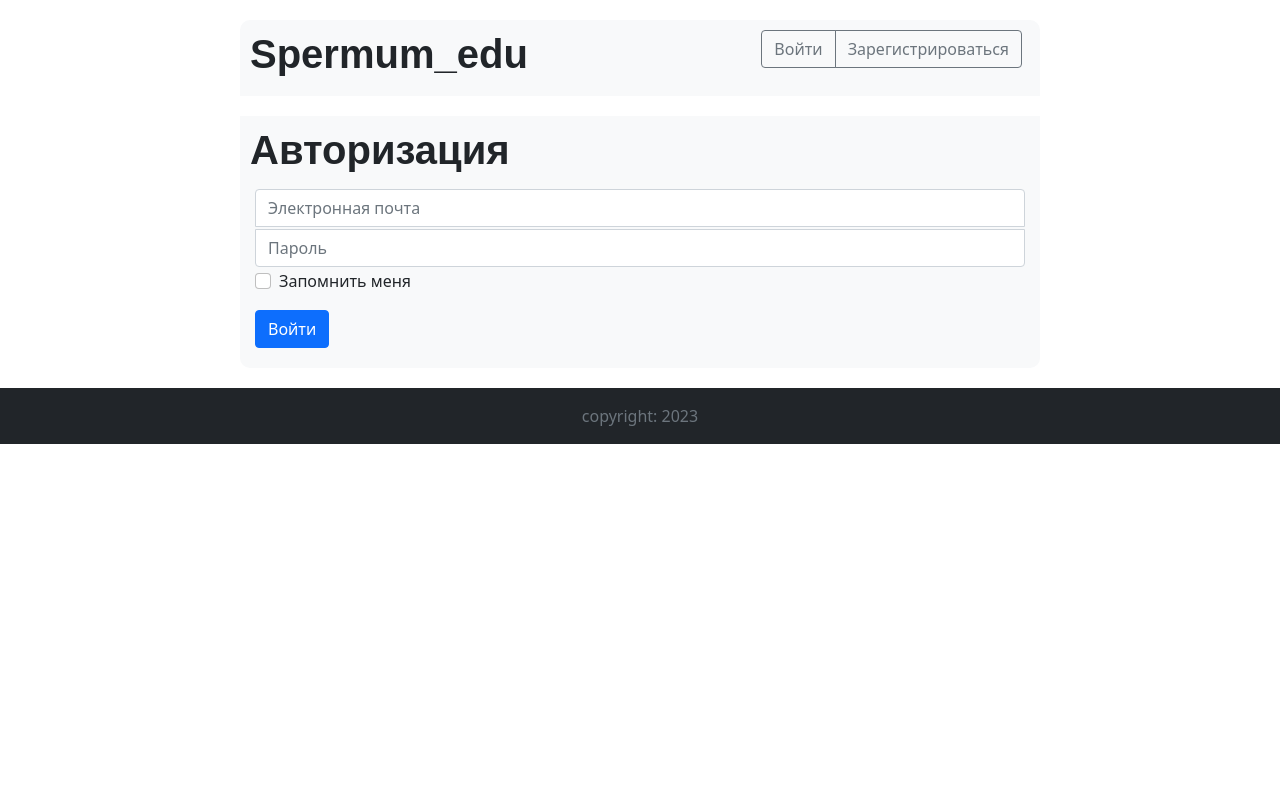
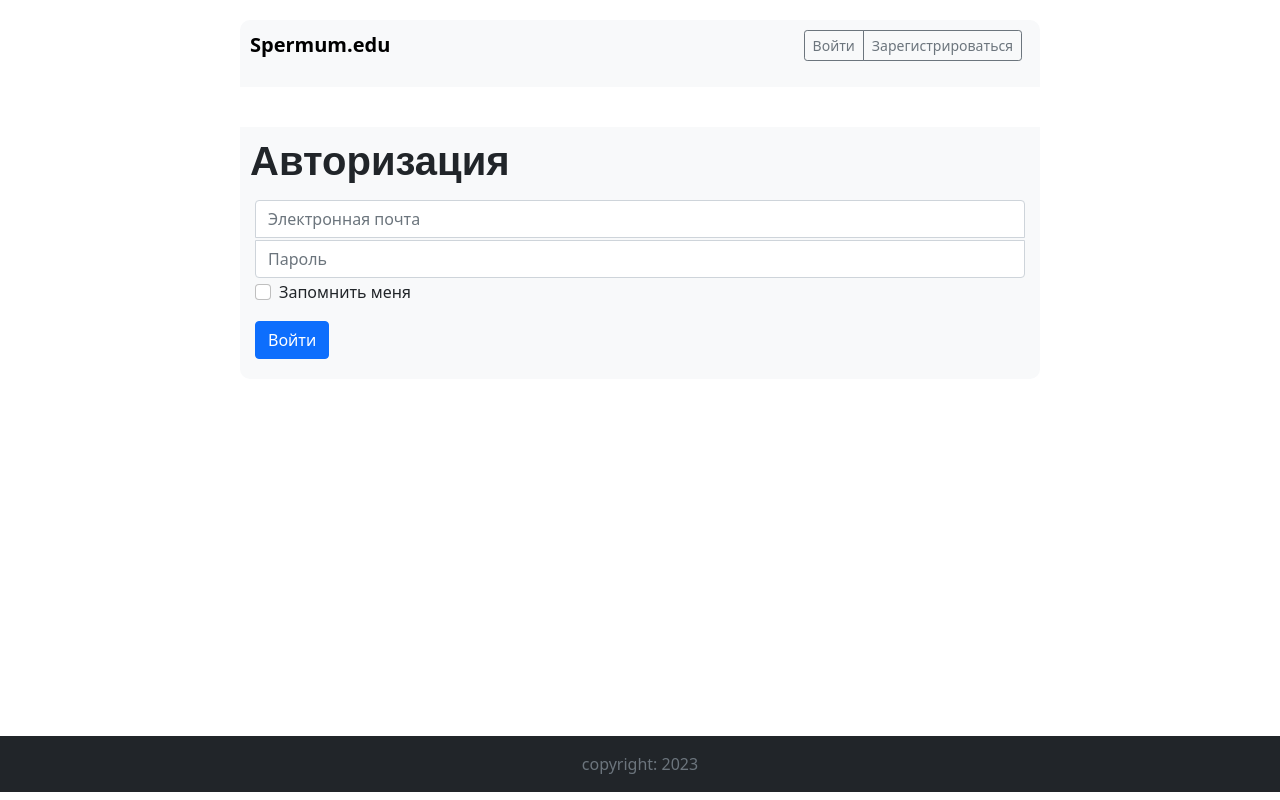
Before and after one commit to xtern0o/edu_boost_project, a Flask app: page /login in a window 1280 px wide. Run offline with Flask 3, Linux system fonts and the light colour scheme.

Commit message:
navbar rework + bug fixes login

```diff
--- a/data/users.py
+++ b/data/users.py
@@ -20,6 +20,7 @@ class Users(SqlAlchemyBase):
     id = sqlalchemy.Column(sqlalchemy.Integer, autoincrement=True, primary_key=True)
     password = sqlalchemy.Column(sqlalchemy.String)
     email = sqlalchemy.Column(sqlalchemy.String)
+    remember = sqlalchemy.Column(sqlalchemy.Boolean)
     first_name = sqlalchemy.Column(sqlalchemy.String)
     second_name = sqlalchemy.Column(sqlalchemy.String)
     profile_photo = sqlalchemy.Column(sqlalchemy.BLOB, default=None)
--- a/main.py
+++ b/main.py
@@ -38,8 +38,15 @@ def login():
             if user.check_password(form.password.data):
                 login_user(user, remember=form.remember_me.data)
                 return redirect(f"/profile/{user.id}")
-            return render_template("login.html", message="Неверный логин или пароль", form=form)
+            return render_template("login.html", title="Авторизация", message="Неверный логин или пароль", form=form)
+        return render_template("login.html", title="Авторизация", message="Неверный логин или пароль", form=form)
     return render_template("login.html", title="Авторизация", form=form)
+
+
+@app.route("/logout")
+def logout():
+    logout_user()
+    return redirect("/")
 
 
 if __name__ == '__main__':
--- a/static/css/style.css
+++ b/static/css/style.css
@@ -1,3 +1,11 @@
+html,
+body {
+    height: 100%;
+}
+* {
+  margin: 0;
+  padding: 0;
+}
 h1 {
     text-align: left;
     font-weight: bold;
@@ -69,3 +77,38 @@ table {
 .form-child {
     margin: 2px auto;
 }
+.message-block {
+    overflow: auto;
+    margin-bottom: 15px;
+    height: 400px;
+    border: solid;
+    border-radius: 4px;
+    border-color: grey;
+    background: white;
+}
+.content {
+  flex: 1 0 auto;
+}
+.wrapper {
+  display: flex;
+  flex-direction: column;
+  height: 100%;
+}
+.footer {
+    flex: 0 0 auto;
+}
+h2.text-by-left {
+    text-align: left;
+}
+by-right-side {
+    text-align: right;
+}
+.nowrap {
+    display: inline;
+}
+.navbar-title {
+    text-align: left;
+    font-weight: bold;
+    font-family: "Arial", serif;
+    font-size: 40px;
+}
--- a/templates/base.html
+++ b/templates/base.html
@@ -10,11 +10,15 @@
     <link rel="stylesheet" type="text/css" href="{{ url_for('static', filename='css/style.css') }}">
 </head>
 <body>
+<div class="wrapper">
     <header>
         <div class="classic-container bg-light bottom-decoration">
+            <div class="container-fluid">
+
+            </div>
             <div class="row">
                 <div class="col">
-                <h1>Spermum_edu</h1>
+                    <a class="navbar-brand fw-bold" style="color: black" href="/">Spermum.edu</a>
                 </div>
                 <div class="col">
                     <div class="d-grid gap-2 d-md-flex justify-content-md-end">
@@ -26,15 +30,18 @@
                             <ul class="dropdown-menu">
                                 <li><a class="dropdown-item" href="/profile">Личный кабинет</a></li>
                                 <li><a class="dropdown-item" href="/chat">Чат</a></li>
-                                <li><hr class="dropdown-divider"></li>
+                                <li>
+                                    <hr class="dropdown-divider">
+                                </li>
                                 <li><a class="dropdown-item" href="/logout">Выйти</a></li>
                             </ul>
                         </li>
                         {% else %}
                         <div class="btn-toolbar mb-3" role="toolbar">
                             <div class="btn-group me-2" role="group">
-                                <a type="button" class="btn btn-outline-secondary" href="/login">Войти</a>
-                                <a type="button" class="btn btn-outline-secondary" href="/register">Зарегистрироваться</a>
+                                <a type="button" class="btn btn-sm btn-outline-secondary" href="/login">Войти</a>
+                                <a type="button" class="btn btn-sm btn-outline-secondary"
+                                   href="/register">Зарегистрироваться</a>
                             </div>
                         </div>
                         {% endif %}
@@ -43,14 +50,19 @@
             </div>
         </div>
     </header>
-<section class="container-fluid flex-grow-1">
+
+    <main class="container-fluid flex-grow-1 content">
         <div class="classic-container bg-light upper-decoration">
             {% block content %}
             {% endblock %}
         </div>
-</section>
-<footer>
+    </main>
+    <footer class="footer">
         <p class="p-3 mb-2 bg-dark text-muted text-center fs-6" style="margin-bottom: 0;">copyright: 2023</p>
     </footer>
+
+</div>
+<script src="https://cdn.jsdelivr.net/npm/@popperjs/core@2.11.7/dist/umd/popper.min.js" integrity="sha384-zYPOMqeu1DAVkHiLqWBUTcbYfZ8osu1Nd6Z89ify25QV9guujx43ITvfi12/QExE" crossorigin="anonymous"></script>
+<script src="https://cdn.jsdelivr.net/npm/bootstrap@5.3.0-alpha3/dist/js/bootstrap.min.js" integrity="sha384-Y4oOpwW3duJdCWv5ly8SCFYWqFDsfob/3GkgExXKV4idmbt98QcxXYs9UoXAB7BZ" crossorigin="anonymous"></script>
 </body>
 </html>
--- a/templates/login.html
+++ b/templates/login.html
@@ -24,11 +24,13 @@
     </div>
     <div class="form-group">
         {{ form.submit(class="btn btn-primary") }}
-        {% if message %}
+    </div>
+    {% if message %}
+    <div class="form-group">
         <div class="alert alert-dark form-child">
             {{ message }}
         </div>
-        {% endif %}
     </div>
+    {% endif %}
 </form>
 {% endblock %}
```
Also changed, not shown: db/spermum.db (added). Lines whose indentation alone changed are shown as unchanged.
